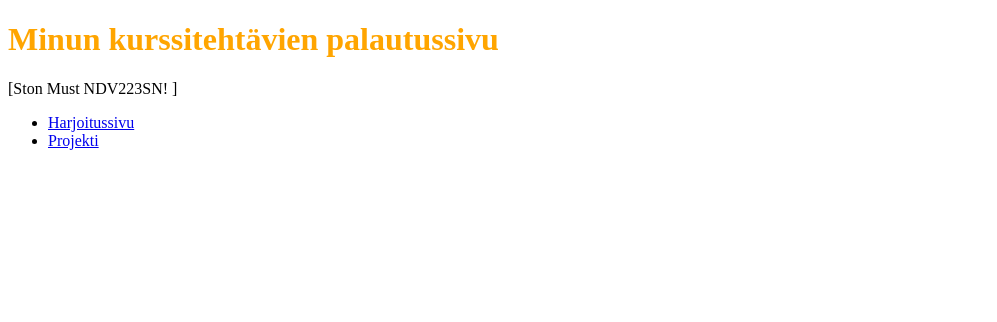
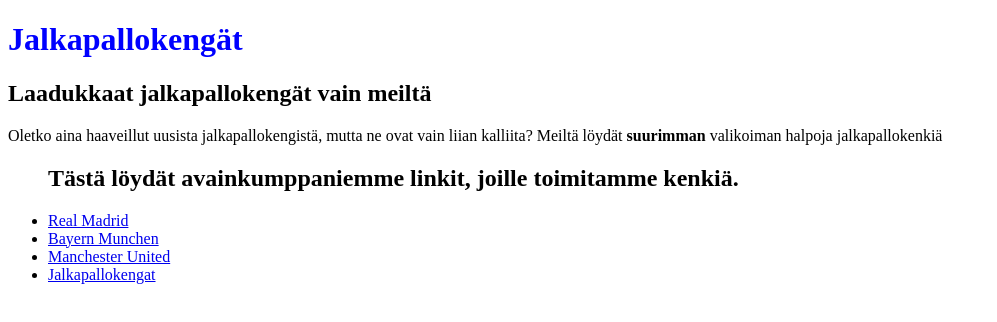
Before and after one commit to Stonnnnn/Stonnnnn.github.io, a plain HTML site: page index.html in a window 1280 px wide. Shown: the whole page, without its empty margins (0-997 px from the left). Drawn offline with Linux system fonts and the light colour scheme.

Commit message:
Add files via upload

```diff
--- a/index.html
+++ b/index.html
@@ -6,14 +6,18 @@
     <link rel="stylesheet" href="style.css">
 </head>
 <body>
-    <h1>Minun kurssitehtävien palautussivu</h1>
-    <p>[Ston Must NDV223SN! ]</p>
+    <div>
+    <h1>Jalkapallokengät</h1>
+    <h2> Laadukkaat jalkapallokengät vain meiltä</h2>
+    </div>
+    <p>Oletko aina haaveillut uusista jalkapallokengistä, mutta ne ovat vain liian kalliita? Meiltä löydät <strong>suurimman</strong> valikoiman halpoja jalkapallokenkiä</p>
     <ul>
-        <!-- Kommentti: HUOMAA, että sinun täytyy itse luoda harjoitus.html-tiedosto,
-        mutta siinä ei tarvitse vielä lukea mitään. Jos tiedostoa ei ole seuraa virheilmoitus (=väärin).
-        Kun luot tyhjän tiedoston, linkkiä klikkaamalla päädyt vain tyhjälle valkoiselle sivulle (=oikein).-->
-        <li><a href="harjoitus.html">Harjoitussivu</a></li>
-        <li><a href="Stonnnnn.github.io">Projekti</a></li>
+
+<h2>Tästä löydät avainkumppaniemme linkit, joille toimitamme kenkiä.</h2>
+        <li><a href="https://www.realmadrid.com/en">Real Madrid</a></li>
+        <li><a href="https://fcbayern.com/en">Bayern Munchen</a></li>
+        <li><a href="https://www.manutd.com">Manchester United</a></li>
+        <li><a href="jalkapallokengat.github.io">Jalkapallokengat</a></li>
     </ul>
 </body>
 </html>
--- a/style.css
+++ b/style.css
@@ -1,8 +1,8 @@
 html {
-height: 100%;
-width: 100%;
-}
+    height: 100%;
+    width: 100%;
+    }
 
-h1 {
-color: orange
-}
+    h1 {
+    color: blue
+    }
```
